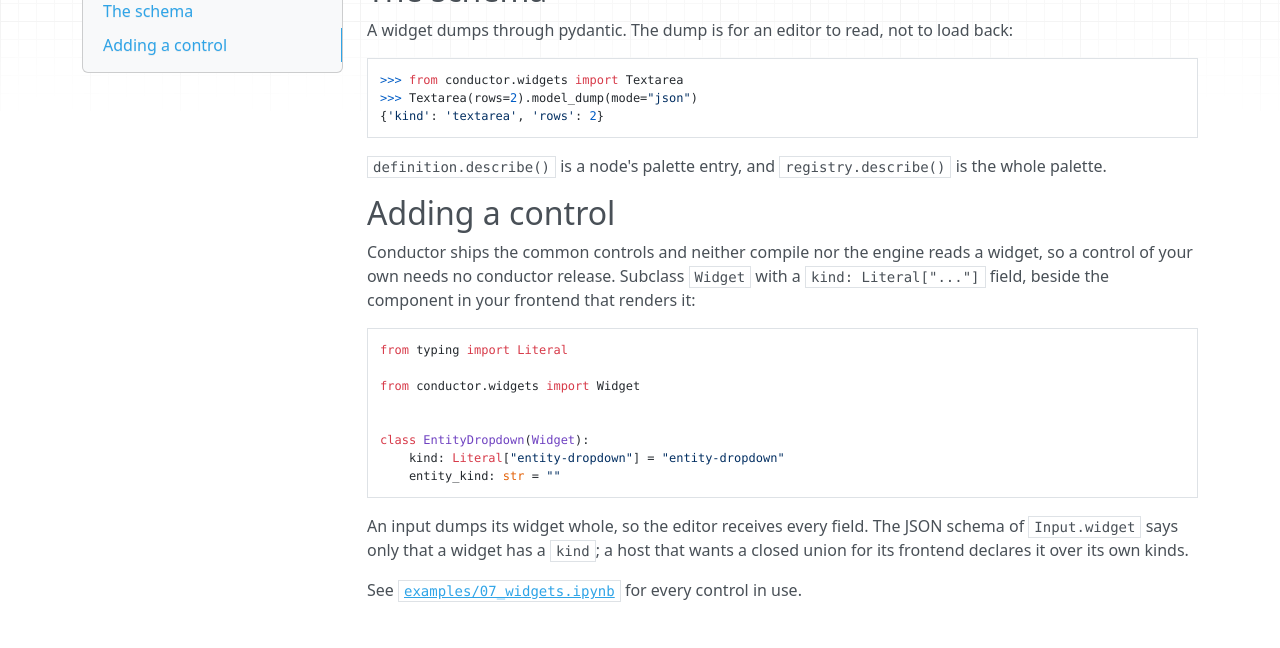
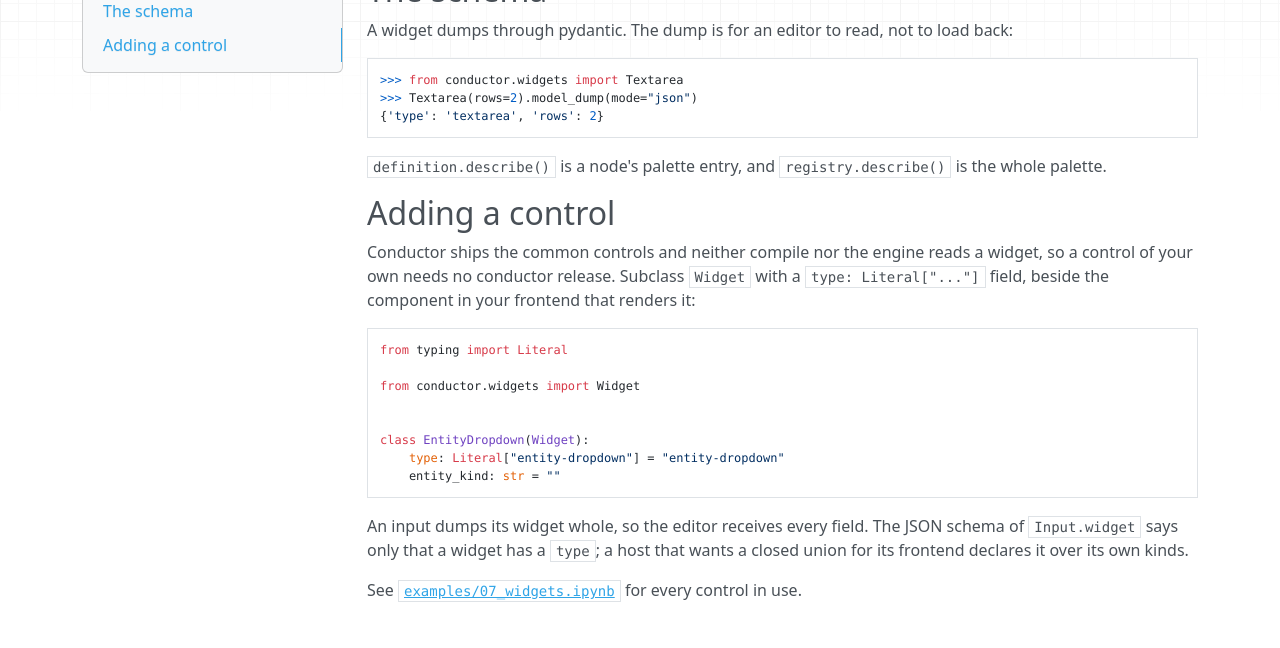
Before and after one commit to syv-ai/conductor, an MkDocs documentation site: the page built from docs/widgets.md, in a window 1280 px wide and 900 px high, scrolled down 1035 px. Shown: the part 195-843 px from the top of the window. Built offline with MkDocs 1.6.1, drawn with Linux system fonts in a browser that asks for light colours; nearby versions of some CDN libraries.

Commit message:
docs: README, reference, widgets, notebooks and the changelog follow the renamed words

````diff
--- a/docs/widgets.md
+++ b/docs/widgets.md
@@ -1,6 +1,6 @@
 # Widgets
 
-A widget is the control a person edits an input with, plus what that control needs. Each is a frozen pydantic model with a `kind`, so a frontend renders any node from the palette.
+A widget is the control a person edits an input with, plus what that control needs. Each is a frozen pydantic model with a `type`, so a frontend renders any node from the palette.
 
 ## Declaring one
 
@@ -45,14 +45,14 @@ A widget dumps through pydantic. The dump is for an editor to read, not to load
 ```python
 >>> from conductor.widgets import Textarea
 >>> Textarea(rows=2).model_dump(mode="json")
-{'kind': 'textarea', 'rows': 2}
+{'type': 'textarea', 'rows': 2}
 ```
 
 `definition.describe()` is a node's palette entry, and `registry.describe()` is the whole palette.
 
 ## Adding a control
 
-Conductor ships the common controls and neither compile nor the engine reads a widget, so a control of your own needs no conductor release. Subclass `Widget` with a `kind: Literal["..."]` field, beside the component in your frontend that renders it:
+Conductor ships the common controls and neither compile nor the engine reads a widget, so a control of your own needs no conductor release. Subclass `Widget` with a `type: Literal["..."]` field, beside the component in your frontend that renders it:
 
 ```python
 from typing import Literal
@@ -61,10 +61,10 @@ from conductor.widgets import Widget
 
 
 class EntityDropdown(Widget):
-    kind: Literal["entity-dropdown"] = "entity-dropdown"
+    type: Literal["entity-dropdown"] = "entity-dropdown"
     entity_kind: str = ""
 ```
 
-An input dumps its widget whole, so the editor receives every field. The JSON schema of `Input.widget` says only that a widget has a `kind`; a host that wants a closed union for its frontend declares it over its own kinds.
+An input dumps its widget whole, so the editor receives every field. The JSON schema of `Input.widget` says only that a widget has a `type`; a host that wants a closed union for its frontend declares it over its own kinds.
 
 See [`examples/07_widgets.ipynb`](../examples/07_widgets.ipynb) for every control in use.
````
Also changed, not shown: CHANGELOG.md (+2 -2 lines), README.md (+1 -1 lines), 3 other files.
